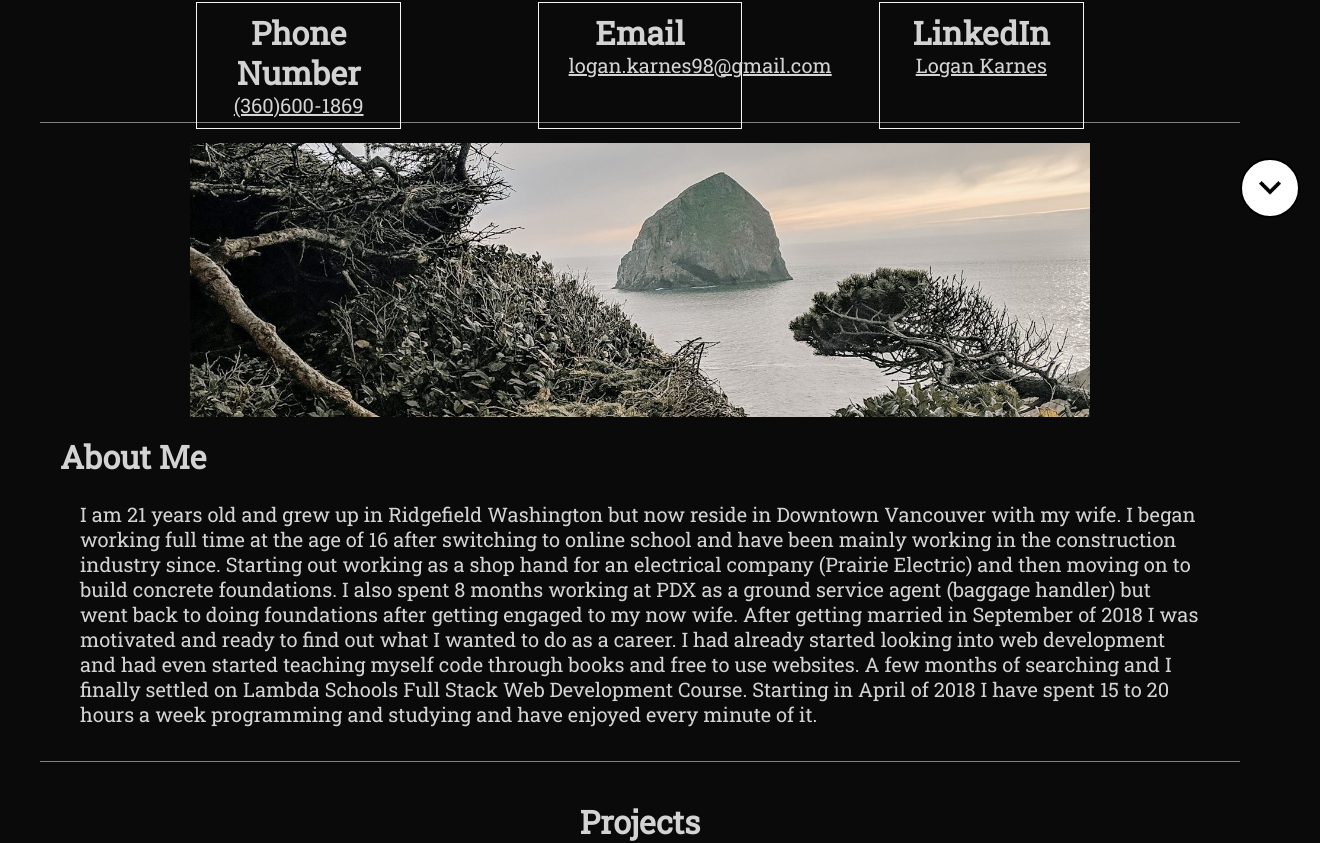
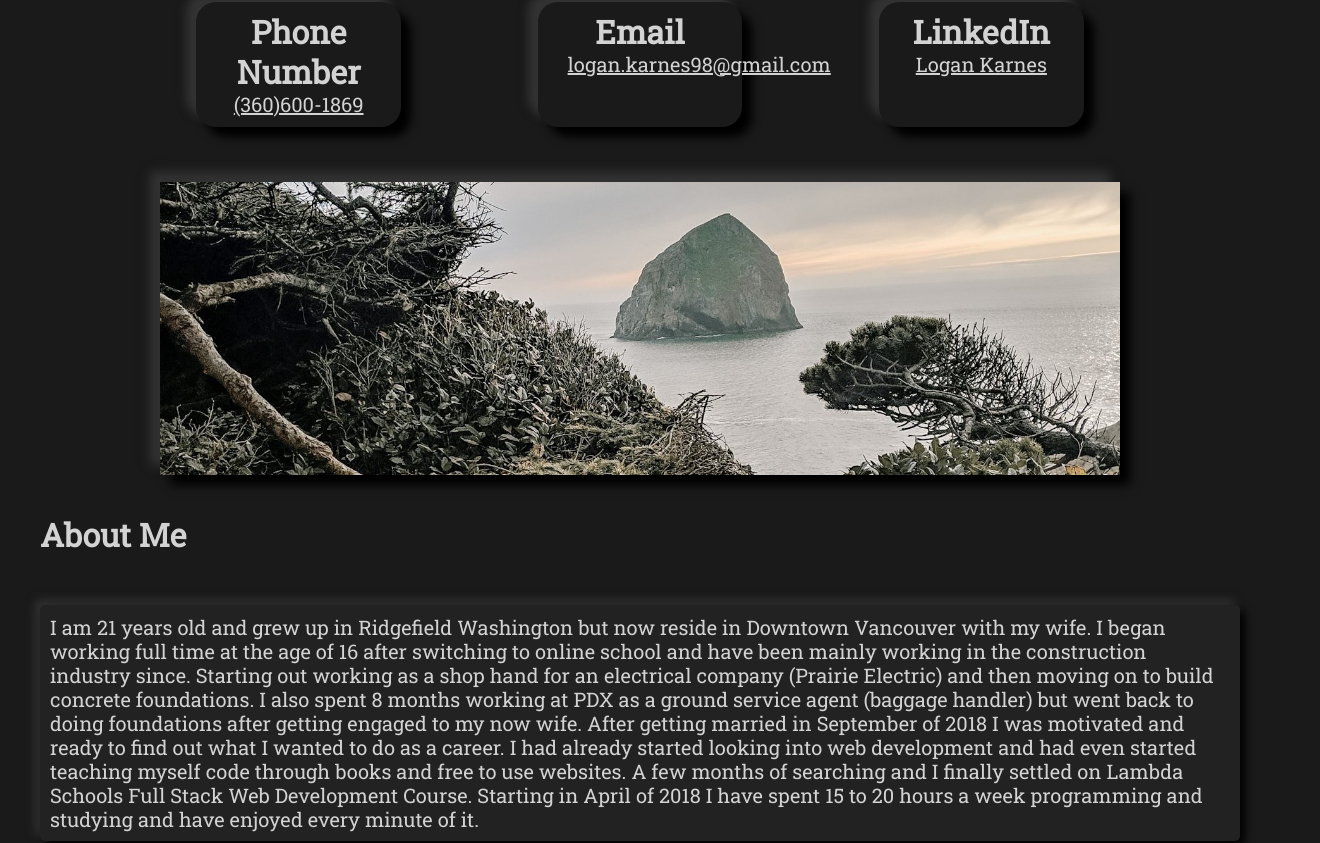
Before and after one commit to lkarnes/Portfolio, a React (Create React App) app: page /about in a window 1280 px wide. Shown: the part 878-1721 px from the top of the page, 1320 px wide, since content can reach past the window. Built offline with nearby package versions, Linux system fonts and the light colour scheme.

Commit message:
added new style

```diff
--- a/src/components/About.js
+++ b/src/components/About.js
@@ -6,7 +6,6 @@ export default function About(){
     return(
 
         <div className='about-box'>
-
             <img className='about-img-box'src={Beach} />
             <h1>About Me</h1>
             <div className='text-box'>
--- a/src/sass/about.scss
+++ b/src/sass/about.scss
@@ -3,18 +3,25 @@
     height: 80vh;
     display: flex;
     flex-direction: column;
-    flex-wrap: wrap;
-    padding: 20px;
-    border-top: 1px solid grey;
-    border-bottom: 1px solid gray;
-    margin: 20px auto;
+    margin: 60px auto;
+    p {
+    padding: 10px;
+    box-shadow: 5px 5px 10px rgb(0, 0, 0),
+    -5px -5px 10px rgb(51, 51, 51);
+    background: rgb(34, 34, 34);
+    border-radius: 5px;
+    margin-top: 30px;
+    line-height: 1.2;
+    }
   }
   .about-img-box {
-    width: 900px;
-    margin: 0 auto;
+    width: 80%;
+    margin: 20px auto;
+    box-shadow: 10px 10px 10px rgb(0, 0, 0),
+    -10px -10px 10px rgb(51, 51, 51);
   }
   .about-box > a {
-    margin: 0 auto;
+    margin: 20px auto;
   }
 
   .about-box > h1 {
--- a/src/sass/contact.scss
+++ b/src/sass/contact.scss
@@ -16,7 +16,10 @@
     text-align: center;
     width: 20%;
     padding: 10px;
-    border: 1px solid whitesmoke;
+    border-radius: 20px;
+    box-shadow: 10px 10px 10px rgb(0, 0, 0),
+    -10px -10px 10px rgb(51, 51, 51);
+
 }
 .contact-item > a {
     font-size: 20px;
--- a/src/sass/global.scss
+++ b/src/sass/global.scss
@@ -8,7 +8,7 @@
   }
   body {
     font-size: 62.5%;
-    background: rgb(10, 10, 10);
+    background: rgb(26, 26, 26);
   }
   p, h1, h2, h3, h4, h5, a {
     font-family: 'Roboto Slab', serif;
@@ -30,19 +30,19 @@
   }
   .arrow {
     transition: 0.5s ease;
-    background: white;
-    border: 2px solid black;
+    background: radial-gradient(rgb(98, 98, 98), black);
+    // border: 2px solid black;
     border-radius: 100%;
     width: 60px;
     margin: 10px auto;
     padding: 6px;
+    box-shadow: 6px 6px 10px rgb(0, 0, 0),
+    -6px -6px 10px rgb(51, 51, 51);
   }
   .arrow:hover {
-    transition: 0.5s ease;
-    background: gray;
-    border: 2px solid white;
-    box-shadow: 1px 1px 3px gray;
-    padding: 0px;
+    transition: 0.3s ease;
+    box-shadow: 0px 0px 20px black;
+    padding: 8px;
   }
   body {
     margin: 0;
--- a/src/sass/projects.scss
+++ b/src/sass/projects.scss
@@ -24,10 +24,11 @@
     display: flex;
     width: 100%;
     padding: 10px;
-    border: 2px solid gray;
+    box-shadow: 5px 5px 10px rgb(0, 0, 0),
+    -5px -5px 10px rgb(51, 51, 51);
     background: rgb(34, 34, 34);
     border-radius: 5px;
-    margin-top: 40px;
+    margin-top: 60px;
   }
   .link-button {
     text-decoration: none;
```
